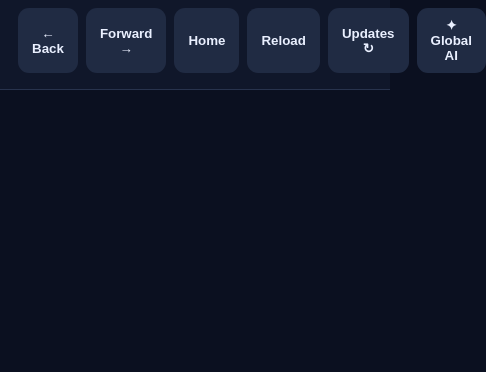
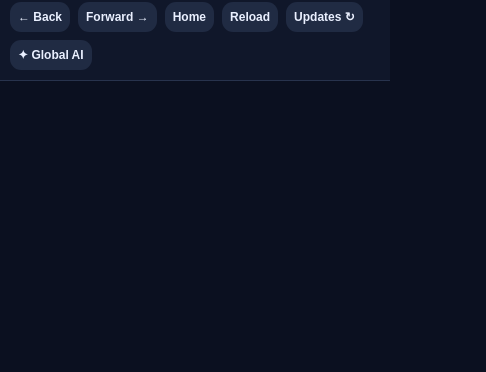
Before and after one commit to mb2638512-a11y/Orbit_brower, an Electron app: page desktop/renderer/index.html in a window 390 px wide. Shown: the part 95-467 px from the top of the page, 486 px wide, since content can reach past the window. Drawn offline with Linux system fonts and the light colour scheme.

Commit message:
Improve desktop navigation with quick search shortcuts and responsive layout

```diff
--- a/desktop/renderer/index.html
+++ b/desktop/renderer/index.html
@@ -11,7 +11,7 @@ header{padding:16px 18px;background:#10172a;border-bottom:1px solid #28334d}
 .brand{font-weight:900;letter-spacing:2px;color:#fff;font-size:18px;margin-bottom:12px}
 .bar{display:flex;gap:8px}input{flex:1;min-width:0;background:#19233a;border:1px solid #34415e;border-radius:12px;padding:13px;color:white;font-size:14px;outline:none}
 button{background:#6558f5;color:white;border:0;border-radius:11px;padding:10px 14px;font-weight:700;cursor:pointer}
-nav{display:flex;gap:8px;margin-top:10px}nav button{background:#202b43;color:#eaf0ff}
+nav{display:flex;gap:8px;margin-top:10px;flex-wrap:wrap}nav button{background:#202b43;color:#eaf0ff}.searchNav button{padding:7px 10px;font-size:12px}.hint{align-self:center;color:#8d9bb9;font-size:11px;margin-left:auto}@media(max-width:600px){header{padding:10px}.hint{display:none}nav button{padding:8px;font-size:12px}#welcome h1{font-size:24px}}
 main{flex:1;display:flex;align-items:center;justify-content:center;padding:20px}
 #welcome{text-align:center;color:#9eacc9}#welcome h1{color:white;font-size:32px}#frame{display:none;width:100%;height:100%;border:0;border-radius:10px;background:white}
 small{color:#8d9bb9}
@@ -19,6 +19,6 @@ small{color:#8d9bb9}
 </head><body>
 <header><div class="brand">◉ ORBIT <small>DESKTOP</small></div>
 <form class="bar" id="search"><input id="url" autocomplete="off" spellcheck="false" placeholder="Search the web or enter a URL"><button>GO</button></form>
-<nav><button id="back">← Back</button><button id="forward">Forward →</button><button id="home">Home</button><button id="reload">Reload</button><button id="updates">Updates ↻</button><button id="globalai">✦ Global AI</button></nav>
+<nav class="primaryNav"><button id="back">← Back</button><button id="forward">Forward →</button><button id="home">Home</button><button id="reload">Reload</button><button id="updates">Updates ↻</button><button id="globalai">✦ Global AI</button></nav>
 </header><section id="aiPanel" style="display:none;padding:18px;background:#10172a;border-bottom:1px solid #28334d"><h2 style="margin:0 0 8px">Orbit Global AI</h2><p style="color:#9eacc9">One hub for multi-engine search, AI model routing, and browser tools. Provider access must be configured; 80+ connections are not yet verified.</p><form id="aiSearch" class="bar"><input id="aiQuery" placeholder="Research a topic across the web"><button>Search</button></form><nav><button id="aiSearchTab">Search engines</button><button id="aiModels">AI models</button><button id="aiTools">Browser tools</button></nav><p id="aiStatus" style="color:#9eacc9">Prototype • web search shortcut available • model routing and automation need backend integration.</p></section><main><div id="welcome"><h1>Explore beyond.</h1><p>Search or enter a website to get started.</p></div><iframe id="frame" title="Web content" sandbox="allow-forms allow-scripts allow-same-origin allow-popups allow-popups-to-escape-sandbox"></iframe></main>
 <script src="renderer.js"></script></body></html>
```
